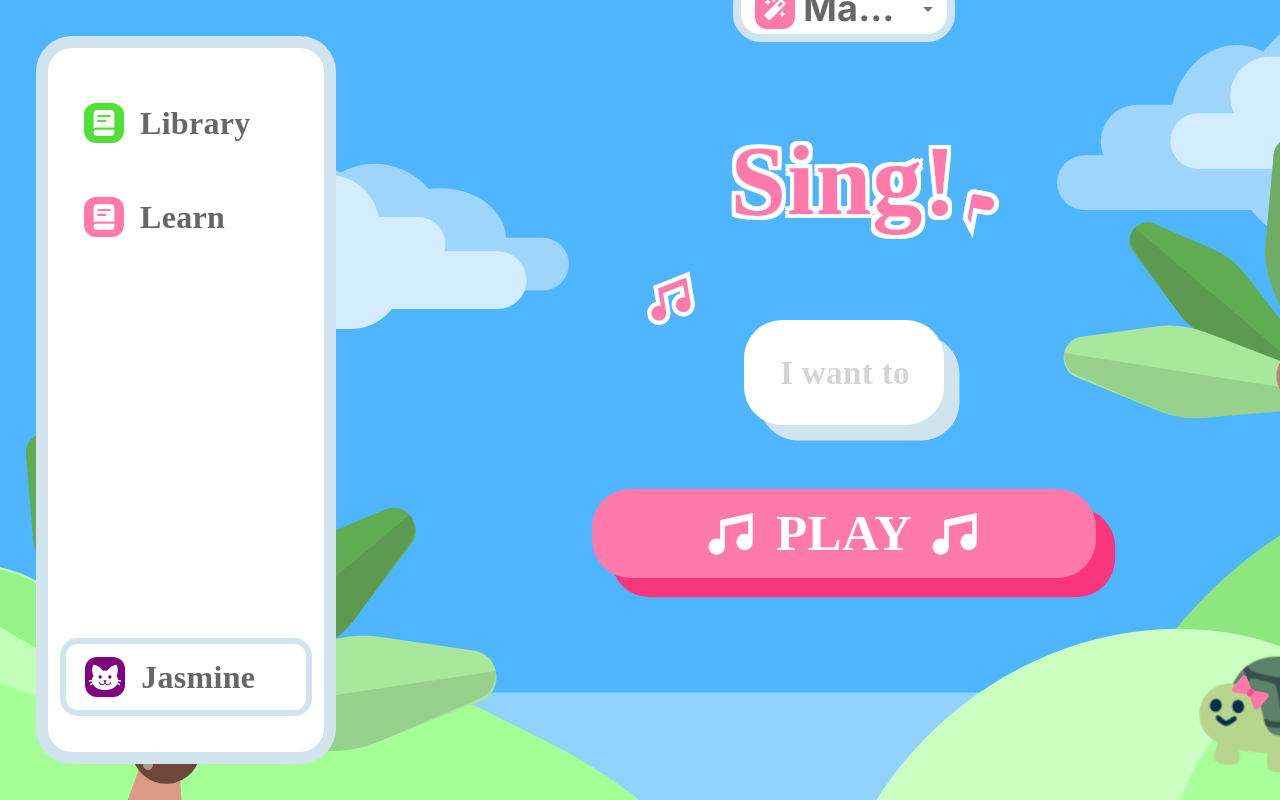
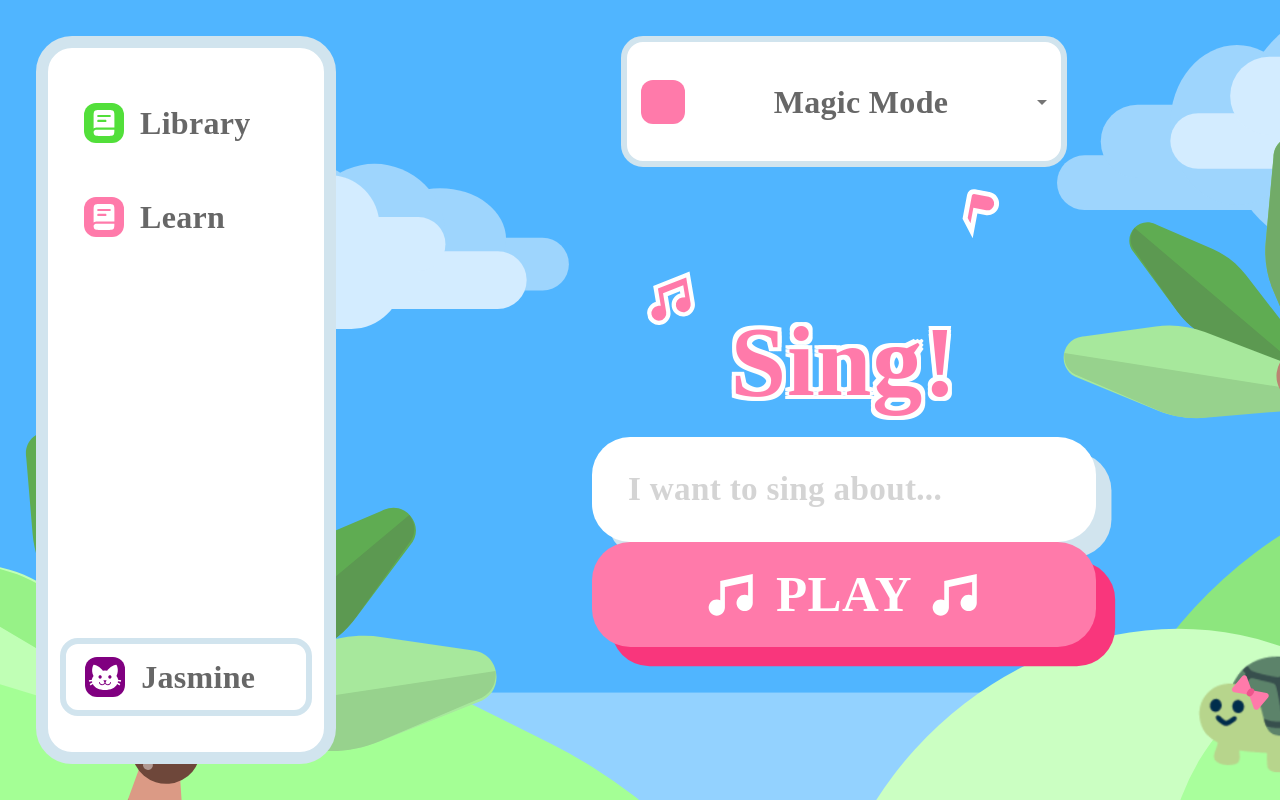
Before and after one commit to IdkwhatImD0ing/ABSeas, a Next.js app in the folder frontend/: page / in a window 1280 px wide. Built offline with nearby package versions, Linux system fonts and the light colour scheme; no server answers.

Commit message:
jas background

```diff
--- a/frontend/components/home/home.js
+++ b/frontend/components/home/home.js
@@ -30,14 +30,12 @@ export default function Home({ sendData }) {
       <NavBar />
       <Stack
         width="100%"
-        height="66.17%"
         direction="column"
         spacing="4rem"
         display="flex"
-        justifyContent="center"
         alignItems="center"
         alignContent="center"
-        padding="56px 256px"
+        justifyContent="flex-start"
       >
         <SelectionButton viewMode={viewMode} setViewMode={setViewMode} />
         {viewMode === "Magic Mode" ? (
@@ -66,7 +64,13 @@ const MusicSvg = () => (
 );
 function MagicView({ sendData, topic, setTopic }) {
   return (
-    <>
+    <Box
+      padding="56px 256px"
+      display={"flex"}
+      alignContent={"center"}
+      justifyContent={"center"}
+      flexDirection={"column"}
+    >
       <Typography
         sx={{
           color: "var(--pink, #FF7AAA)",
@@ -92,7 +96,7 @@ function MagicView({ sendData, topic, setTopic }) {
         value={topic}
         onChange={(e) => setTopic(e.target.value)}
         sx={{
-          maxWidth: "200px",
+          maxWidth: "600px",
           borderRadius: "38px",
           padding: "12px 22px",
           background: "#FFF",
@@ -120,7 +124,7 @@ function MagicView({ sendData, topic, setTopic }) {
             fontStyle: "normal",
             fontWeight: "700",
             lineHeight: "normal",
-            maxWidth: "200px",
+            maxWidth: "600px",
           },
         }}
       />
@@ -132,10 +136,13 @@ function MagicView({ sendData, topic, setTopic }) {
         }}
         sx={{
           width: "31.5rem",
-          height: "12.6rem",
+          height: "6.6rem",
           borderRadius: "38.333px",
           background: "var(--pink, #FF7AAA)",
           boxShadow: "19.166px 19.166px 0px 0px #F9367C",
+          "&:hover": {
+            backgroundColor: "#F9367C", // Darker shade on hover
+          },
         }}
       >
         <Stack
@@ -160,7 +167,7 @@ function MagicView({ sendData, topic, setTopic }) {
           <MusicSvg />
         </Stack>
       </Button>
-    </>
+    </Box>
   );
 }
 
--- a/frontend/components/home/selectionButton.js
+++ b/frontend/components/home/selectionButton.js
@@ -10,12 +10,12 @@ export default function SelectionButton(props) {
       sx={{
         width: "43.98%",
         height: "18%",
-        borderRadius: "28px",
-        border: "8px solid var(--grey, #D1E4EE)",
+        borderRadius: "22px",
+        border: "6px solid var(--grey, #D1E4EE)",
         background: "#FFF",
         color: "#676767",
-        fontFamily: "Inter",
-        fontSize: "2.25213rem",
+        fontFamily: "Poppins",
+        fontSize: "2rem",
         fontStyle: "normal",
         fontWeight: "700",
         textAlign: "center",
@@ -36,7 +36,7 @@ export default function SelectionButton(props) {
             display="flex"
             alignItems="center"
             justifyContent="center"
-            padding="5px 9px"
+            padding="22px"
             sx={{
               borderRadius: "12px",
               background: "var(--pink, #FF7AAA)",
```
